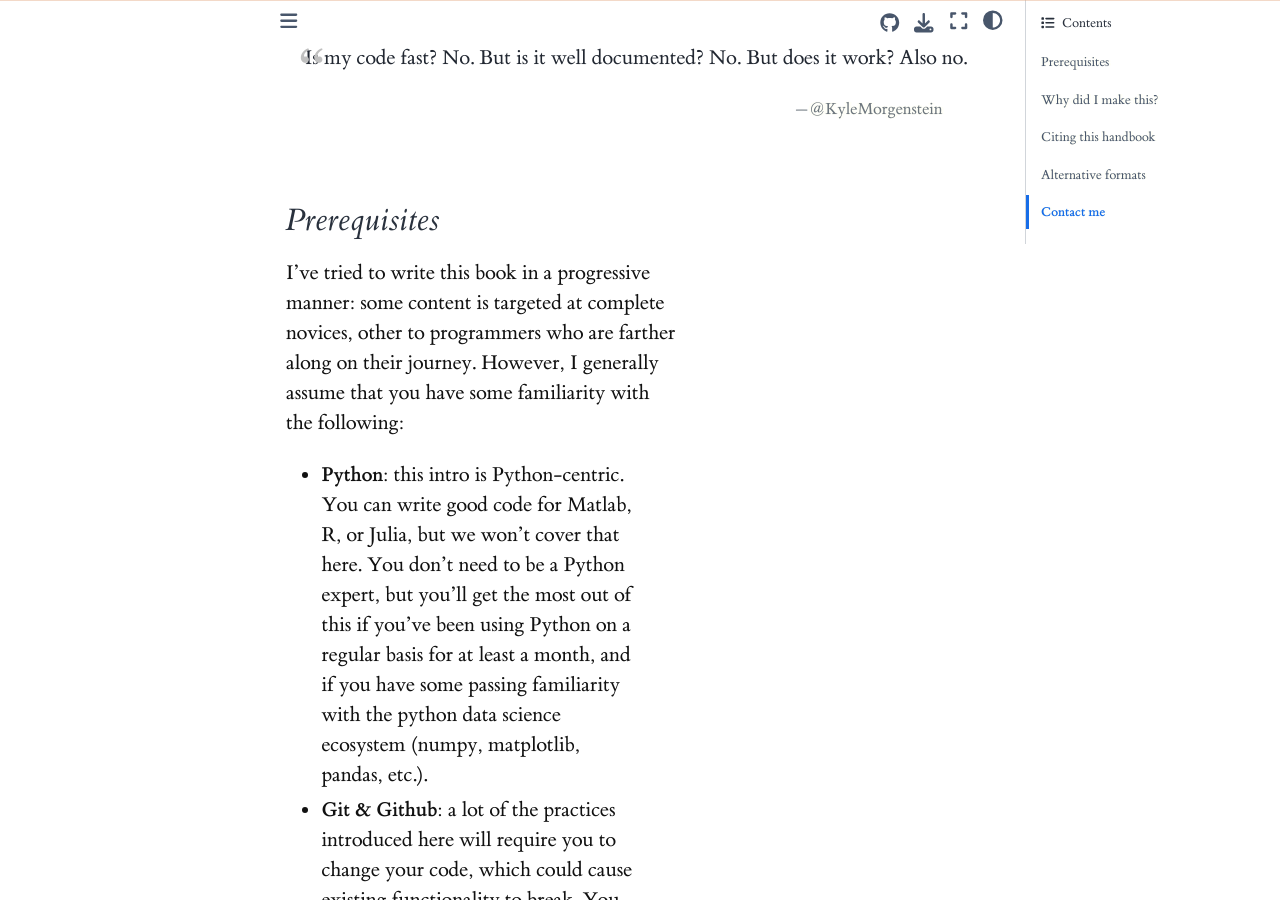
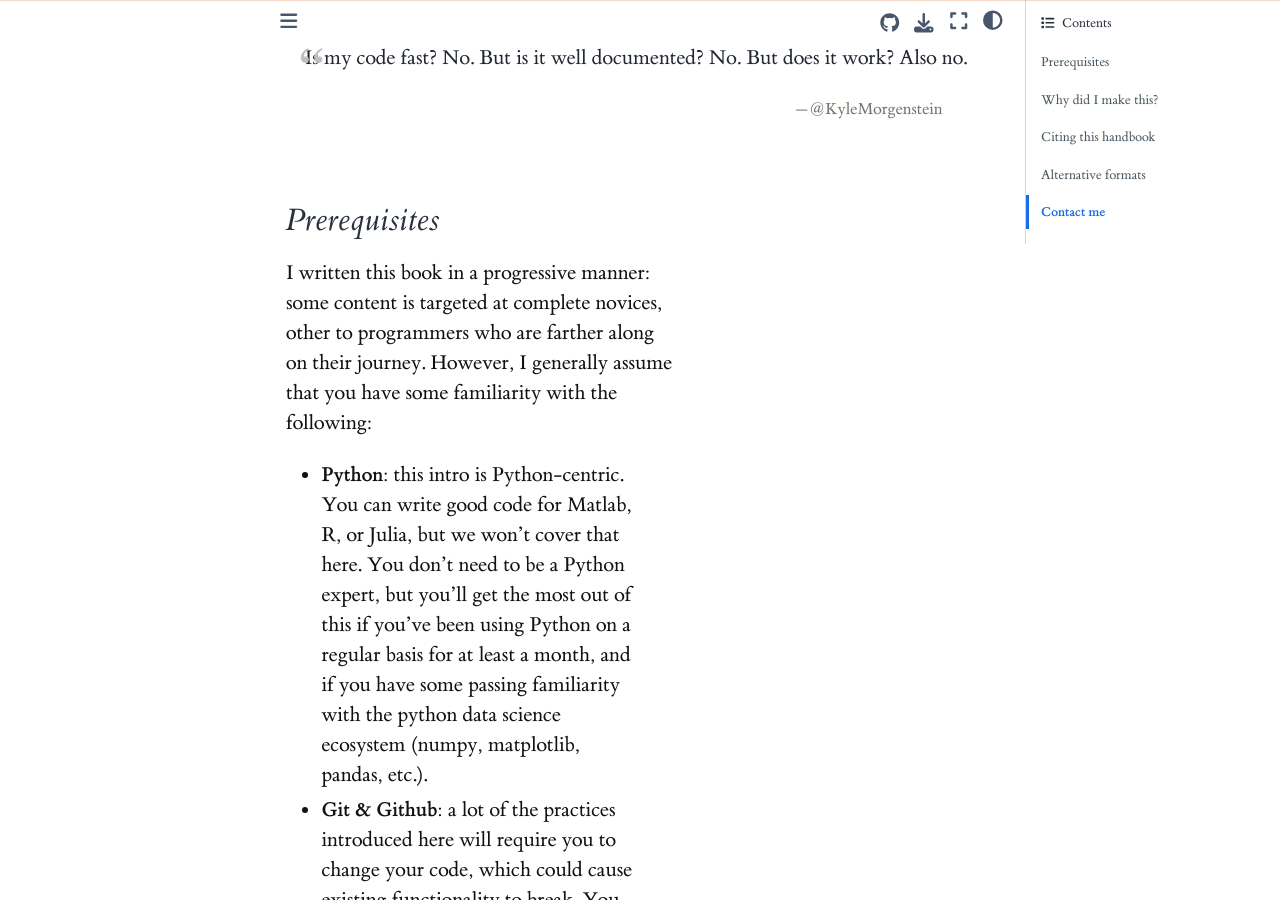
Before and after one commit to patrickmineault/codebook, a Jupyter Book: the page built from index.md, in a window 1280 px wide and 900 px high, scrolled down 1051 px. Built offline with Jupyter Book 1.0.4 settings and Sphinx 7.4.7 and the Sphinx Book theme 1.1.4, drawn with Linux system fonts in a browser that asks for light colours.

Commit message:
Simplify

```diff
--- a/index.md
+++ b/index.md
@@ -21,7 +21,7 @@ Is my code fast? No. But is it well documented? No. But does it work? Also no.
 
 ## Prerequisites
 
-I've tried to write this book in a progressive manner: some content is targeted at complete novices, other to programmers who are farther along on their journey. However, I generally assume that you have some familiarity with the following:
+I written this book in a progressive manner: some content is targeted at complete novices, other to programmers who are farther along on their journey. However, I generally assume that you have some familiarity with the following:
 
 - **Python**: this intro is Python-centric. You can write good code for Matlab, R, or Julia, but we won't cover that here. You don't need to be a Python expert, but you'll get the most out of this if you've been using Python on a regular basis for at least a month, and if you have some passing familiarity with the python data science ecosystem (numpy, matplotlib, pandas, etc.).
 - **Git & Github**: a lot of the practices introduced here will require you to change your code, which could cause existing functionality to break. You might even accidentally delete something important! Mastering git and github means you will have a time machine for your code, so you can revert to an earlier state. [There's a great intro to git for beginners from software carpentries](https://swcarpentry.github.io/git-novice/).
```
